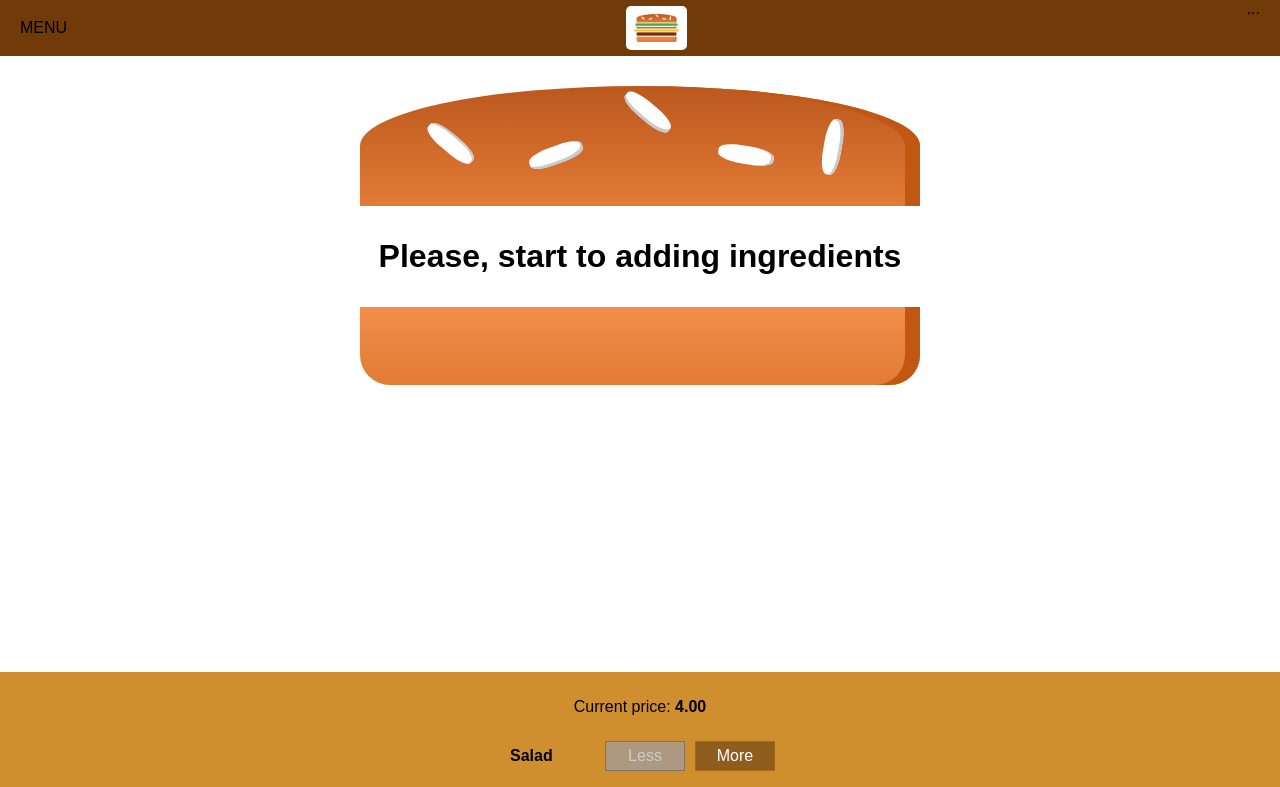
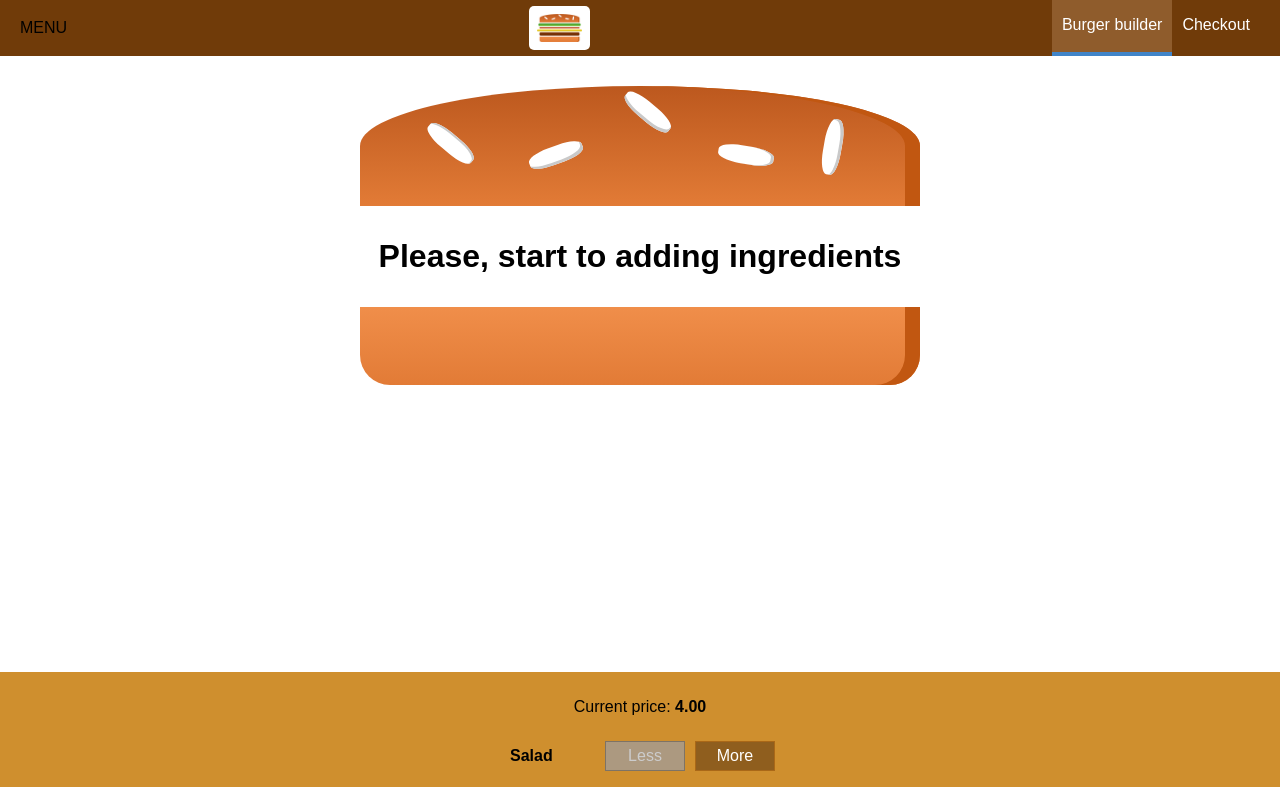
Before and after one commit to andreisavelev/burger-builder-react, a React app: page / in a window 1280 px wide. Shown: the top 787 px of the page. Built offline with nearby package versions, Linux system fonts and the light colour scheme.

Commit message:
Add a beautifull navigation items

```diff
--- /dev/null
+++ b/src/components/navigation/NavigationItems/NavigationItem/NavigationItem.css
@@ -0,0 +1,25 @@
+.NavigationItem {
+    display: flex;
+    align-items: center;
+    margin: 0;
+    height: 100%;
+    box-sizing: border-box;
+}
+
+.NavigationItem a {
+    display: block;
+    color: #fff;
+    text-decoration: none;
+    height: 100%;
+    padding: 16px 10px;
+    border-bottom: 4px solid transparent;
+    box-sizing: border-box;
+}
+
+.NavigationItem a:hover,
+.NavigationItem a:active,
+.NavigationItem a.active {
+    background-color: #8f5c2c;
+    border-bottom-color: #4084c8;
+    color: #fff;
+}
--- /dev/null
+++ b/src/components/navigation/NavigationItems/NavigationItem/NavigationItem.js
@@ -0,0 +1,14 @@
+import React from 'react';
+
+import classes from './NavigationItem.css';
+
+const NavigationItem = props => (
+    <li className={classes.NavigationItem}>
+        <a href={props.link}
+           className={props.active ? classes.active : null}>
+            {props.children}
+        </a>
+    </li>
+);
+
+export default NavigationItem;
--- /dev/null
+++ b/src/components/navigation/NavigationItems/NavigationItems.css
@@ -0,0 +1,8 @@
+.NavigationItems {
+    display: flex;
+    align-items: center;
+    padding: 0;
+    margin: 0;
+    height: 100%;
+    list-style: none;
+}
--- /dev/null
+++ b/src/components/navigation/NavigationItems/NavigationItems.js
@@ -0,0 +1,14 @@
+import React from 'react';
+
+import classes from './NavigationItems.css';
+
+import NavigationItem from './NavigationItem/NavigationItem';
+
+const NavigationItems = props => (
+    <ul className={classes.NavigationItems}>
+        <NavigationItem link="/" active>Burger builder</NavigationItem>
+        <NavigationItem link="/">Checkout</NavigationItem>
+    </ul>
+);
+
+export default NavigationItems;
--- a/src/components/navigation/Toolbar/Toolbar.js
+++ b/src/components/navigation/Toolbar/Toolbar.js
@@ -2,6 +2,7 @@ import React from 'react';
 
 import classes from './Toolbar.css';
 import Logo from '../../Logo/Logo';
+import NavigationItems from '../NavigationItems/NavigationItems';
 
 const Toolbar = props => (
     <header className={classes.Toolbar}>
@@ -9,7 +10,7 @@ const Toolbar = props => (
         <Logo />
 
         <nav>
-            ...
+            <NavigationItems />
         </nav>
     </header>
 );
```
